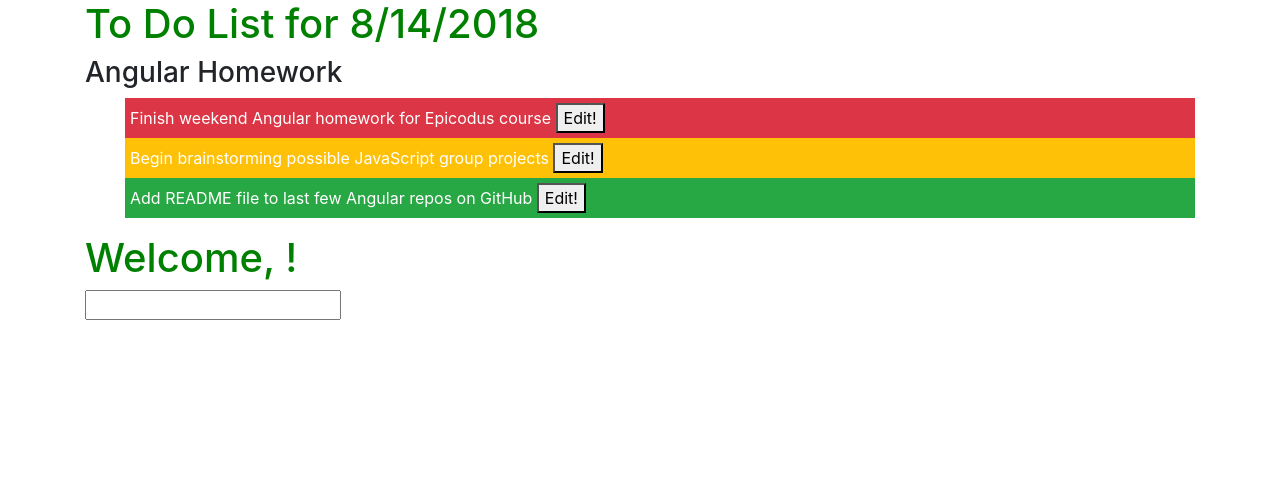
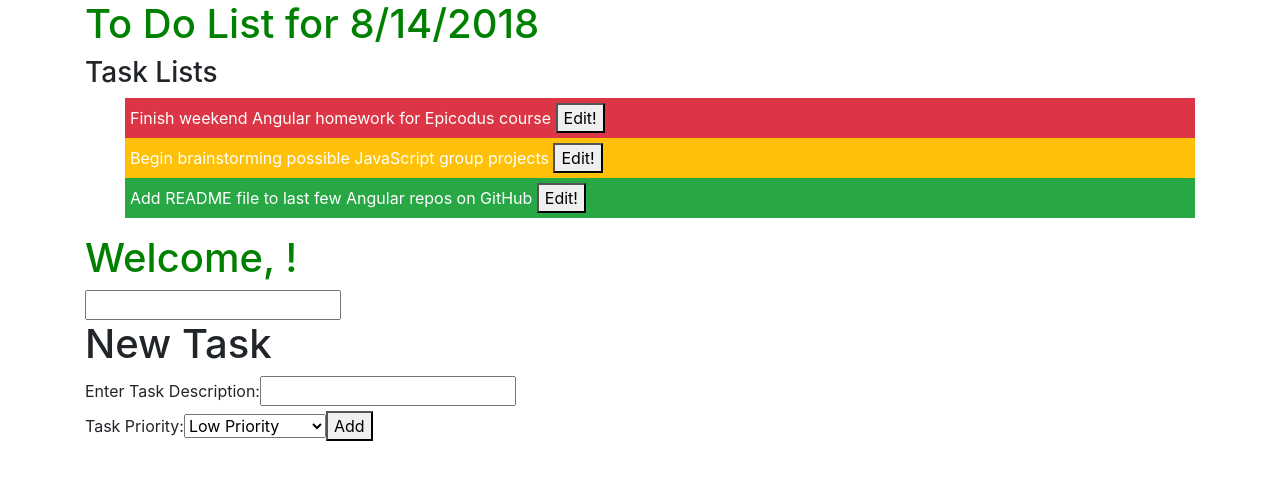
Before and after one commit to craigwann/task-list-angular, an Angular app: page / in a window 1280 px wide. Shown: the top 480 px of the page. Built offline with nearby package versions, Linux system fonts and the light colour scheme.

Commit message:
add new task component

```diff
--- a/src/app/app.component.html
+++ b/src/app/app.component.html
@@ -26,5 +26,7 @@
 
 
 
-<app-edit-task [childSelectedTask]="selectedTask" (clickedDone)="finishedEditing()"></app-edit-task>
+<app-edit-task [childSelectedTask]="selectedTask" (doneButtonClickedSender)="finishedEditing()"></app-edit-task>
+
+<app-new-task (sendTask)="addTask($event)"></app-new-task>
 </div>
--- a/src/app/app.component.ts
+++ b/src/app/app.component.ts
@@ -7,7 +7,7 @@ import { Task } from './models/task.model';
   styleUrls: ['./app.component.css']
 })
 export class AppComponent {
-  currentFocus: string = 'Angular Homework';
+  currentFocus: string = 'Task Lists';
   currentTime = new Date();
   month: number = this.currentTime.getMonth() + 1;
   day: number = this.currentTime.getDate();
@@ -27,4 +27,7 @@ export class AppComponent {
     this.selectedTask = null;
   }
 
+  addTask(newTask: Task) {
+    this.masterTaskList.push(newTask);
+  }
 }
--- a/src/app/app.module.ts
+++ b/src/app/app.module.ts
@@ -5,13 +5,15 @@ import { FormsModule } from '@angular/forms';
 import { AppComponent } from './app.component';
 import { TaskListComponent } from './task-list/task-list.component';
 import { EditTaskComponent } from './edit-task/edit-task.component';
+import { NewTaskComponent } from './new-task/new-task.component';
 
 
 @NgModule({
   declarations: [
     AppComponent,
     TaskListComponent,
-    EditTaskComponent
+    EditTaskComponent,
+    NewTaskComponent
   ],
   imports: [
     BrowserModule,
--- /dev/null
+++ b/src/app/new-task/new-task.component.html
@@ -0,0 +1,14 @@
+<h1>New Task</h1>
+<div>
+ <label>Enter Task Description:</label>
+ <input #newDescription>
+</div>
+<div>
+  <label>Task Priority:</label>
+  <select #newPriority>
+    <option [value]="1"> Low Priority </option>
+    <option [value]="2"> Medium Priority </option>
+    <option [value]="3"> High Priority </option>
+  </select>
+ <button (click)="submitForm(newDescription.value, newPriority.value); newDescription.value='';">Add</button>
+</div>
--- /dev/null
+++ b/src/app/new-task/new-task.component.ts
@@ -0,0 +1,20 @@
+import { Component, Output, EventEmitter } from '@angular/core';
+import { Task } from '../models/task.model';
+
+@Component({
+  selector: 'app-new-task',
+  templateUrl: './new-task.component.html',
+  styleUrls: ['./new-task.component.css']
+})
+export class NewTaskComponent {
+  @Output() sendTask = new EventEmitter();
+
+  submitForm(description: string, priority: string) {
+    let newTask: Task = new Task(description, parseInt(priority));
+    this.sendTask.emit(newTask);
+  }
+
+  constructor() { }
+
+
+}
```
Also changed, not shown: src/app/new-task/new-task.component.css (added), 1 other file (tests, documents, lock files or other folders).
